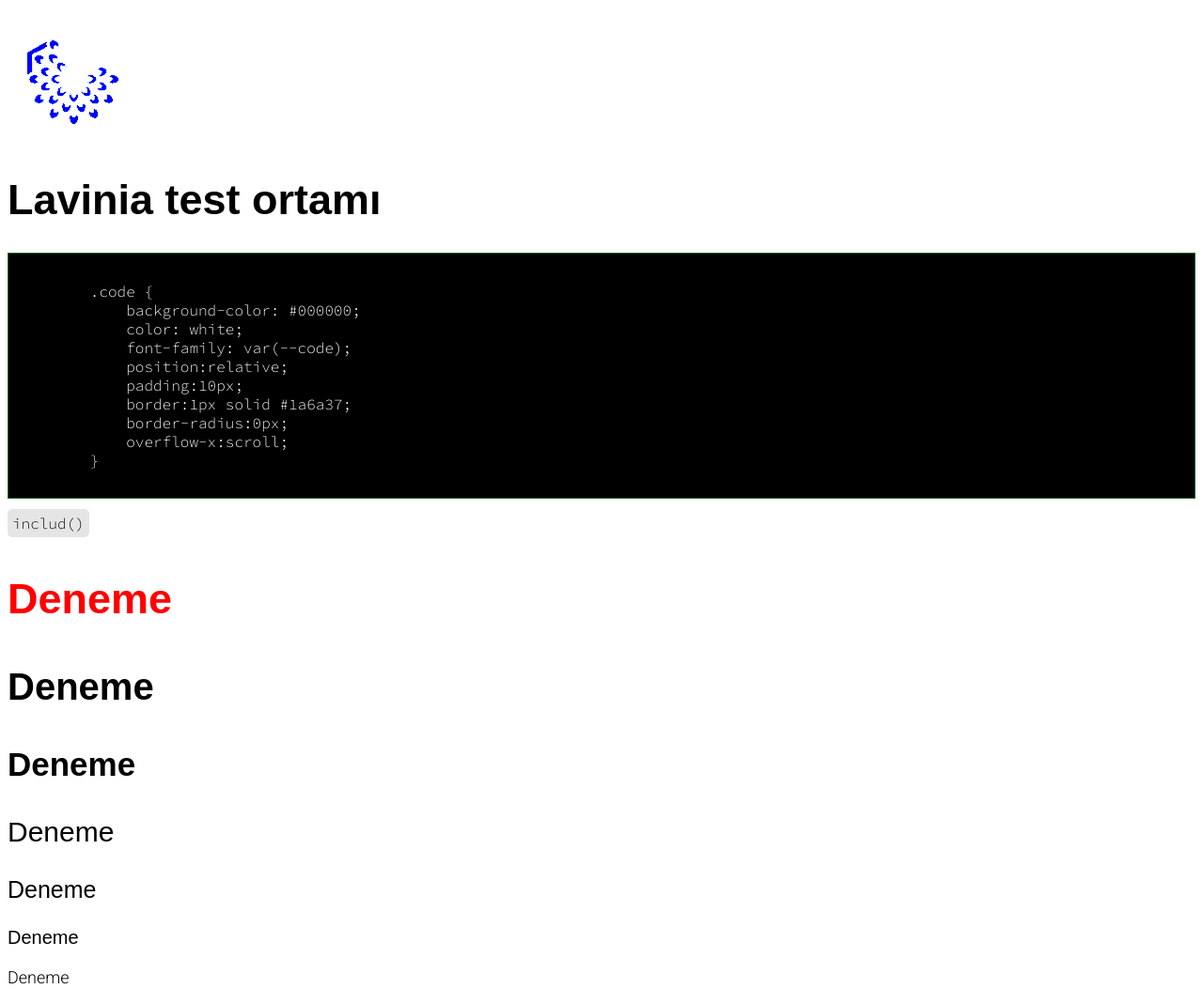
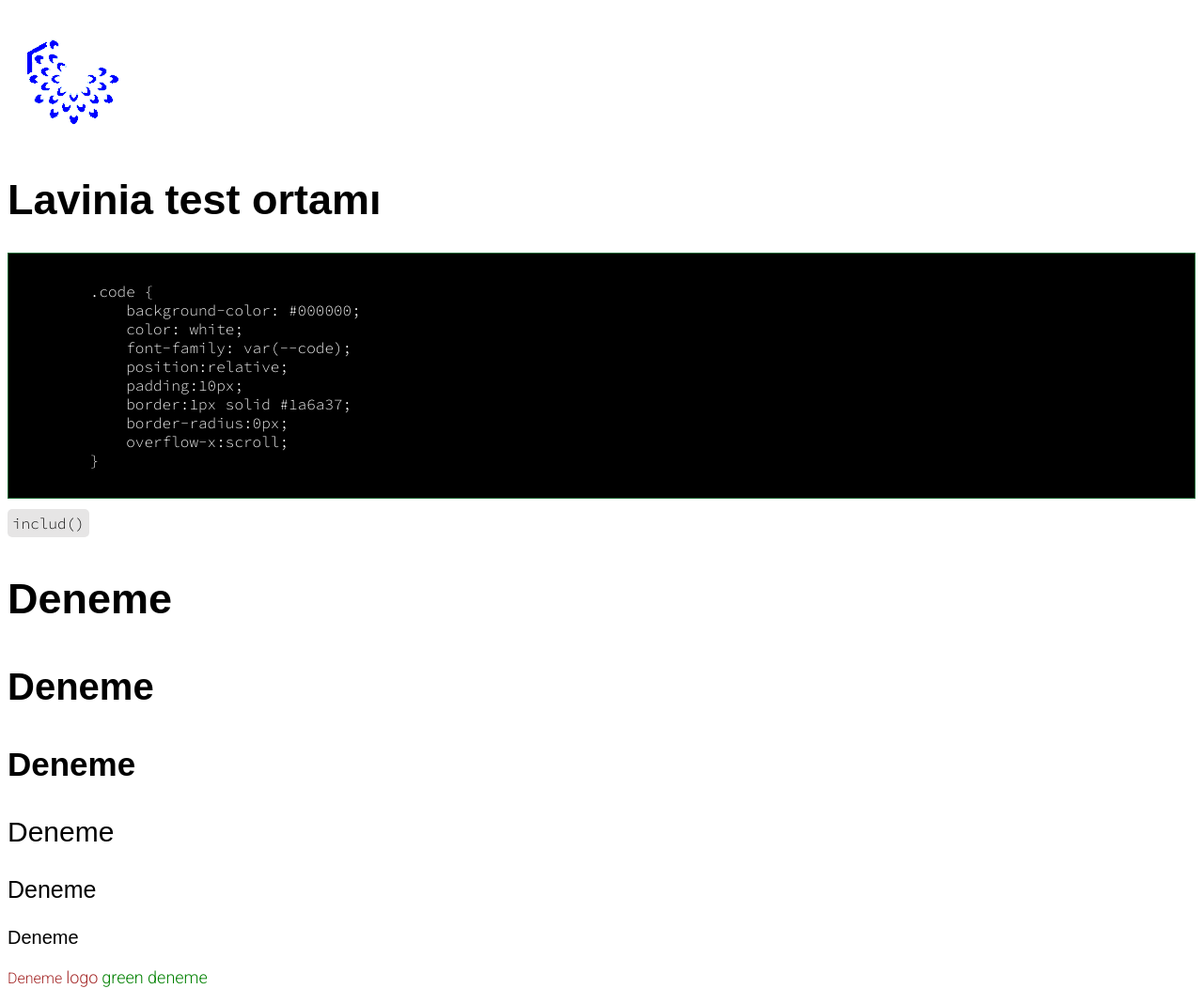
Before and after one commit to osmn-byhn/lavinia, a website: page index.html in a window 1280 px wide. Shown: the whole page at 94% size. Drawn offline with Linux system fonts and the light colour scheme; a web font is replaced by a local one.

Commit message:
commit for index.js

```diff
--- a/colors.css
+++ b/colors.css
@@ -6,7 +6,7 @@
     --yellow: #ff0;
     --pink: #f0f;
     --purple: #800080;
-    --bworn: #a52a2a;
+    --brown: #a52a2a;
     --orange: #ffa500;
     --aqua: #0ff;
     --black: #000000;
@@ -14,7 +14,8 @@
     --gray: #818180;
 }
 
-
+/* Text color*/
+/*
 .text-blue {
     color: var(--blue);
 }
@@ -50,4 +51,42 @@
 }
 .text-gray {
     color: var(--gray);
+}*/
+
+/* Background color*/
+.bg-blue {
+    background-color: var(--blue);
 }
+.bg-red {
+    background-color: var(--red);
+}
+.bg-green {
+    background-color: var(--green);
+}
+.bg-yellow {
+    background-color: var(--yellow);
+}
+.bg-pink {
+    background-color: var(--pink);
+}
+.bg-purple {
+    background-color: var(--purple);
+}
+.bg-brown {
+    background-color: var(--brown);
+}
+.bg-orange {
+    background-color: var(--orange);
+}
+.bg-aqua {
+    background-color: var(--aqua);
+}
+.bg-black {
+    background-color: var(--black);
+}
+.bg-white {
+    background-color: var(--white);
+}
+.bg-gray {
+    background-color: var(--gray);
+}
--- a/index.html
+++ b/index.html
@@ -7,7 +7,7 @@
     <title>Document</title>
 </head>
 <body>
-    <img src="./output-onlinepngtools(2).png" alt="">
+    <img id="logo" src="./output-onlinepngtools(2).png" alt="">
     <h1 class="head-1">Lavinia test ortamı</h1>
     <p class="code">
         .code {
@@ -28,9 +28,12 @@
     <p class="head-4">Deneme</p>
     <p class="head-5">Deneme</p>
     <p class="head-6">Deneme</p>
-    <p class="text">Deneme</p>
+    <a href="#logo" class=" link link-brown text-none">Deneme <p class="text">logo</p> </a>
+    <p class="text text-green">green deneme</p>
+    <p class="text text-#fff">red deneme</p>
 
 
 
+    <script src="./lavinia.js"></script>
 </body>
 </html>
--- /dev/null
+++ b/lavinia.js
@@ -0,0 +1,29 @@
+var elements = document.getElementsByClassName('text');
+
+for (var i = 0; i < elements.length; i++) {
+  var element = elements[i];
+  var classList = element.classList;
+
+  // 'text-' ile başlayan class'ı bul
+  var textClass = Array.from(classList).find(c => c.startsWith('text-'));
+  console.log(textClass);
+
+  if (textClass) {
+    console.log('var kral');
+
+    // 'text-' ile başlayan class'ın renk değerini al ve elementin color özelliğini ayarla
+    var suffix = textClass.split('-')[1]; // - den sonrasını al
+    console.log(suffix);
+
+    var colorValue = getComputedStyle(document.documentElement).getPropertyValue(`--${suffix}`);
+
+    if ("<empty string>") {
+        console.log("yakalandın");
+        element.style.color = suffix;
+    }
+    else {
+        element.style.color = colorValue;
+    }
+  }
+
+}
--- a/text-types.css
+++ b/text-types.css
@@ -14,7 +14,30 @@
 .text {
     font-family: var(--roboto);
     font-size: 18px;
+    display: inline;
+    margin: 0;
+    padding: 0;
 }
+
+.text-underline {
+    text-decoration-line: underline;
+    -moz-text-decoration-line: underline;
+}
+.text-overline {
+    text-decoration-line: overline;
+    -moz-text-decoration-line: overline;
+}
+.text-line {
+    text-decoration-line: line-through;
+    -moz-text-decoration-line: line-through;
+
+}
+.text-none {
+    text-decoration-line: none;
+    -moz-text-decoration-line: none;
+}
+
+/*Başlıklar */
 .head-1 {
     font-family: var(--headvig);
     font-weight: 900;
@@ -85,5 +108,47 @@
 /*Links*/
 
 .link {
+    cursor: pointer;
+    font-family: var(--roboto);
+    font-weight: 500;
+    display: inline;
+    margin: 0;
+    padding: 0;
+}
+
+.link-blue {
     color: var(--blue);
 }
+.link-red {
+    color: var(--red);
+}
+.link-green {
+    color: var(--green);
+}
+.link-yellow {
+    color: var(--yellow);
+}
+.link-pink {
+    color: var(--pink);
+}
+.link-purple {
+    color: var(--purple);
+}
+.link-brown {
+    color: var(--brown);
+}
+.link-orange {
+    color: var(--orange);
+}
+.link-aqua {
+    color: var(--aqua);
+}
+.link-black {
+    color: var(--black);
+}
+.link-white {
+    color: var(--white);
+}
+.link-gray {
+    color: var(--gray);
+}
```
